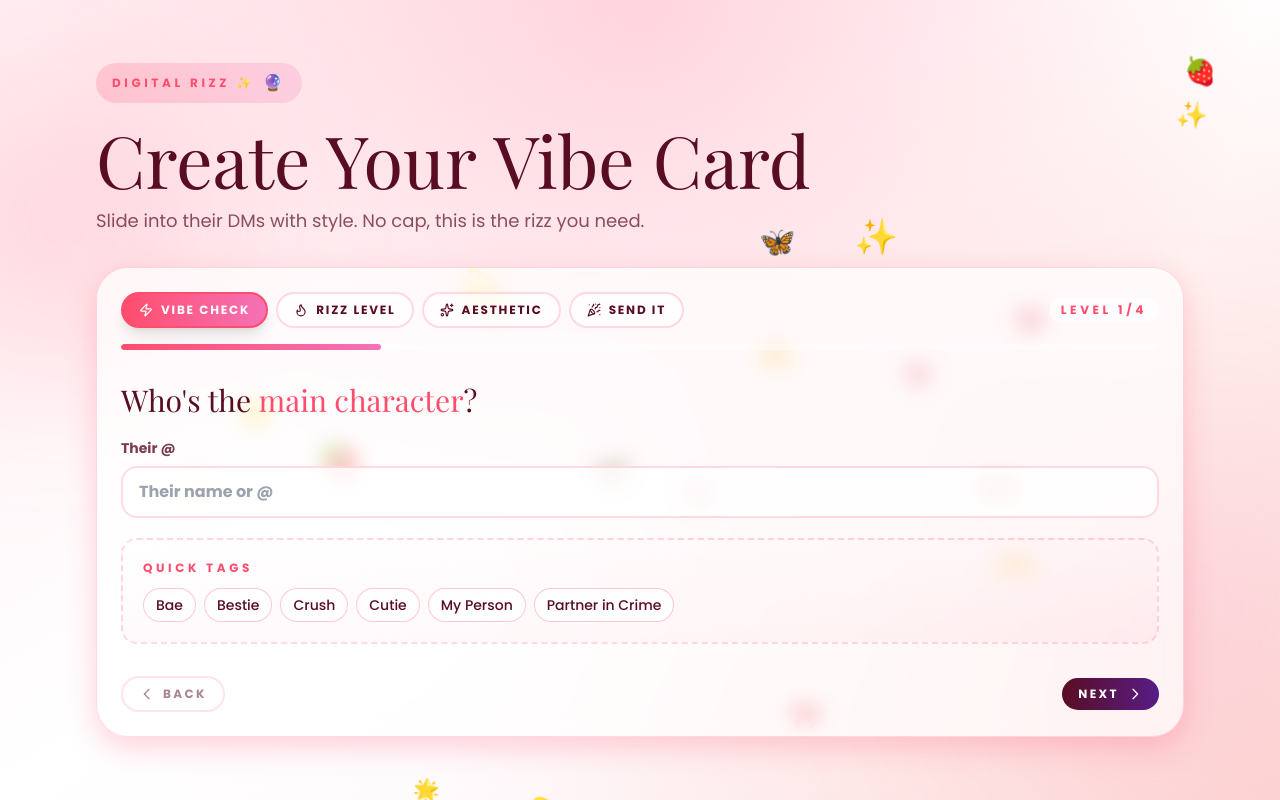
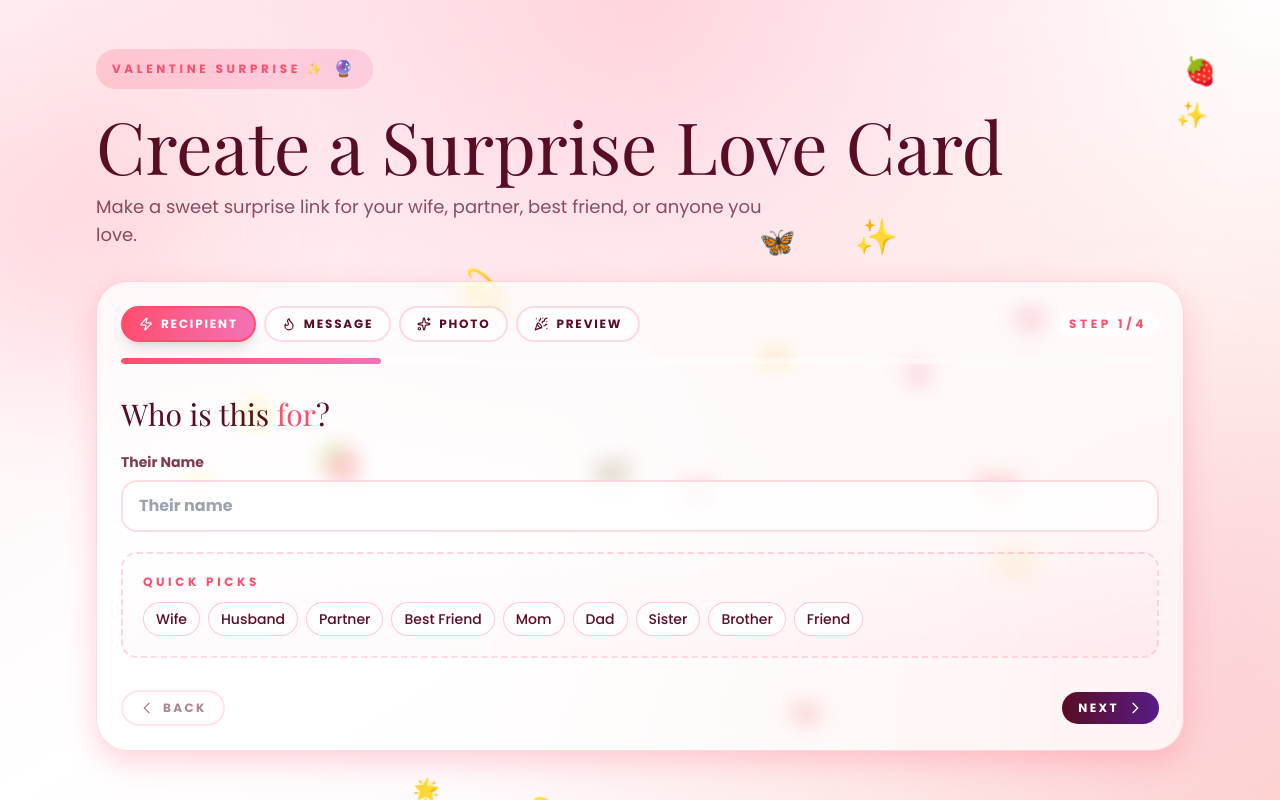
Before and after one commit to rajeshdumpeti/valentine-day, a React (Vite) app: page / in a window 1280 px wide. Shown: the top 800 px of the page. Built offline with nearby package versions, Linux system fonts and the light colour scheme.

Commit message:
Refresh copy for Valentine surprise

```diff
--- a/src/App.jsx
+++ b/src/App.jsx
@@ -199,7 +199,7 @@ const VibePlayer = ({ vibe }) => {
       <div className="flex items-center gap-3 mb-3">
         <Music size={20} className="text-rose" />
         <span className="text-sm font-bold uppercase tracking-wider text-rose">
-          Vibe Playlist
+          Mood Playlist
         </span>
         <div className="flex-1 h-px bg-rose/20"></div>
       </div>
@@ -264,21 +264,21 @@ const CreatorView = ({ onCopyLink }) => {
   const [showPixelRain, setShowPixelRain] = useState(false);
 
   const messageSuggestions = [
-    "You're my Roman Empire",
-    "Rizz level: You",
-    "No cap, you're my favorite person fr",
-    "Lowkey obsessed with you",
-    "It's giving soulmate",
-    "You're my ick cure",
-    "Main character energy with you",
-    "You're my glitch in the matrix",
+    "You make ordinary days feel special.",
+    "I’m grateful for you—today and always.",
+    "You’re my favorite hello and sweetest goodbye.",
+    "Life feels lighter with you in it.",
+    "You make my heart smile.",
+    "Thank you for being you.",
+    "Every day with you is a gift.",
+    "You’re my safe place.",
   ];
 
   const steps = [
-    { id: "name", label: "Vibe Check", rune: "👀", icon: Zap },
-    { id: "message", label: "Rizz Level", rune: "💬", icon: Flame },
-    { id: "image", label: "Aesthetic", rune: "🖼️", icon: Sparkles },
-    { id: "preview", label: "Send It", rune: "✈️", icon: PartyPopper },
+    { id: "name", label: "Recipient", rune: "👀", icon: Zap },
+    { id: "message", label: "Message", rune: "💬", icon: Flame },
+    { id: "image", label: "Photo", rune: "🖼️", icon: Sparkles },
+    { id: "preview", label: "Preview", rune: "✈️", icon: PartyPopper },
   ];
 
   const stickerThemes = [
@@ -291,15 +291,15 @@ const CreatorView = ({ onCopyLink }) => {
 
   const vibeKeywords = {
     softie: ["sweet", "love", "forever", "heart", "cute", "darling", "soft"],
-    chaos: ["obsessed", "wild", "crazy", "chaos", "spicy", "toxic", "unhinged"],
-    main: ["icon", "main", "slay", "queen", "king", "legend", "vibe", "rizz"],
+    chaos: ["playful", "silly", "wild", "bold", "funny", "adventure", "spark"],
+    main: ["icon", "star", "queen", "king", "legend", "vibe", "glow"],
   };
 
   const getVibe = (text) => {
     const value = text.toLowerCase();
     let score = clamp(value.length * 3, 0, 70);
-    let label = "Softie Era";
-    let tag = "Cinnamon roll energy 🍥";
+    let label = "Sweet & Soft";
+    let tag = "Warm and tender energy 💗";
     let icon = "😊";
 
     const hasSoftie = vibeKeywords.softie.some((word) => value.includes(word));
@@ -312,20 +312,20 @@ const CreatorView = ({ onCopyLink }) => {
     score = clamp(score, 0, 100);
 
     if (hasChaos || score > 85) {
-      label = "Chaos Mode";
-      tag = "Unhinged in a hot way 😈";
+      label = "Playful Spark";
+      tag = "Light, fun, and a little bold ✨";
       icon = "😈";
     } else if (hasMain || score > 65) {
-      label = "Main Character";
-      tag = "Slay all day 💅";
+      label = "Star Energy";
+      tag = "Confident and glowing ✨";
       icon = "👑";
     } else if (score > 35) {
-      label = "Softie Era";
+      label = "Sweet & Soft";
       tag = "Warm and fuzzy 🥰";
       icon = "🌸";
     } else {
-      label = "Lowkey Cute";
-      tag = "Simple but effective ✨";
+      label = "Simple & Sweet";
+      tag = "Short, sweet, and sincere ✨";
       icon = "😌";
     }
 
@@ -334,8 +334,8 @@ const CreatorView = ({ onCopyLink }) => {
 
   const vibe = getVibe(message.trim());
   const lastStep = steps.length - 1;
-  const previewName = name.trim() || "Bae";
-  const previewMessage = message.trim() || "You're my Roman Empire.";
+  const previewName = name.trim() || "Valentine";
+  const previewMessage = message.trim() || "You make my heart smile.";
   const previewImage = imageMode === "url" ? imageUrl.trim() : imagePreview;
   const activeSticker =
     stickerThemes.find((theme) => theme.id === stickerTheme) ||
@@ -354,7 +354,7 @@ const CreatorView = ({ onCopyLink }) => {
   const handleGenerate = async (event) => {
     event.preventDefault();
     if (imageMode === "upload" && uploading) {
-      setImageError("Wait for upload, bestie! ⏳");
+      setImageError("Please wait for the upload to finish. ⏳");
       return;
     }
 
@@ -368,8 +368,8 @@ const CreatorView = ({ onCopyLink }) => {
 
     const finalImage = imageUrl.trim();
     const payload = {
-      name: name.trim() || "Bae",
-      message: message.trim() || "You're my Roman Empire.",
+      name: name.trim() || "Valentine",
+      message: message.trim() || "You make my heart smile.",
       imageUrl: finalImage,
       vibe: vibe.label,
       theme: stickerTheme,
@@ -441,14 +441,14 @@ const CreatorView = ({ onCopyLink }) => {
 
       <motion.div {...fadeInUp}>
         <div className="inline-flex items-center gap-2 rounded-full bg-gradient-to-r from-rose/20 to-pink-400/20 backdrop-blur-sm px-4 py-2 text-xs font-bold uppercase tracking-[0.3em] text-rose">
-          Digital Rizz ✨
+          Valentine Surprise ✨
           <span className="text-base">🔮</span>
         </div>
         <h1 className="mt-5 font-display text-4xl sm:text-7xl text-wine">
-          Create Your <GlitchText>Vibe Card</GlitchText>
+          Create a <GlitchText>Surprise Love Card</GlitchText>
         </h1>
         <p className="mt-3 max-w-2xl text-base text-wine/70 sm:text-lg">
-          Slide into their DMs with style. No cap, this is the rizz you need.
+          Make a sweet surprise link for your wife, partner, best friend, or anyone you love.
         </p>
       </motion.div>
 
@@ -476,7 +476,7 @@ const CreatorView = ({ onCopyLink }) => {
                 })}
               </div>
               <span className="text-xs font-bold uppercase tracking-[0.3em] text-rose bg-white/60 px-3 py-1 rounded-full">
-                Level {step + 1}/{steps.length}
+                Step {step + 1}/{steps.length}
               </span>
             </div>
 
@@ -494,23 +494,23 @@ const CreatorView = ({ onCopyLink }) => {
             {step === 0 && (
               <motion.div {...fadeInUp} className="grid gap-5">
                 <h2 className="font-display text-3xl text-wine">
-                  Who's the <span className="text-rose">main character</span>?
+                  Who is this <span className="text-rose">for</span>?
                 </h2>
                 <label className="grid gap-2 text-sm font-bold text-wine/80">
-                  Their @
+                  Their Name
                   <input
                     className="rounded-2xl border-2 border-rose/20 bg-white/80 px-4 py-3 text-base text-wine outline-none transition-all focus:border-rose focus:ring-4 focus:ring-rose/20"
-                    placeholder="Their name or @"
+                    placeholder="Their name"
                     value={name}
                     onChange={(event) => setName(event.target.value)}
                   />
                 </label>
                 <div className="grid gap-3 rounded-2xl border-2 border-dashed border-rose/20 bg-gradient-to-br from-white/50 to-rose/5 p-5">
                   <p className="text-xs font-bold uppercase tracking-[0.3em] text-rose">
-                    Quick Tags
+                    Quick Picks
                   </p>
                   <div className="flex flex-wrap gap-2">
-                    {["Bae", "Bestie", "Crush", "Cutie", "My Person", "Partner in Crime"].map((tag) => (
+                    {["Wife", "Husband", "Partner", "Best Friend", "Mom", "Dad", "Sister", "Brother", "Friend"].map((tag) => (
                       <button
                         key={tag}
                         type="button"
@@ -529,10 +529,10 @@ const CreatorView = ({ onCopyLink }) => {
               <motion.div {...fadeInUp} className="grid gap-6">
                 <div>
                   <h2 className="font-display text-3xl text-wine">
-                    Drop your <span className="text-rose">rizz line</span>
+                    Write a <span className="text-rose">sweet message</span>
                   </h2>
                   <p className="text-sm text-wine/70">
-                    Keep it real or go full delulu. We don't judge.
+                    Keep it heartfelt, funny, or simple—whatever feels right.
                   </p>
                 </div>
 
@@ -541,7 +541,7 @@ const CreatorView = ({ onCopyLink }) => {
                   <textarea
                     rows={3}
                     className="rounded-2xl border-2 border-rose/20 bg-white/80 px-4 py-3 text-base text-wine outline-none transition-all focus:border-rose focus:ring-4 focus:ring-rose/20 resize-none"
-                    placeholder="Type your rizz here..."
+                    placeholder="Type your message here..."
                     value={message}
                     onChange={(event) => {
                       setMessage(event.target.value);
@@ -552,7 +552,7 @@ const CreatorView = ({ onCopyLink }) => {
 
                 <div className="grid gap-3 rounded-2xl border-2 border-rose/10 bg-gradient-to-br from-white/60 to-rose/5 p-5">
                   <p className="text-xs font-bold uppercase tracking-[0.3em] text-rose">
-                    Pre-written Rizz
+                    Message Ideas
                   </p>
                   <div className="grid gap-2">
                     {messageSuggestions.map((suggestion) => (
@@ -578,7 +578,7 @@ const CreatorView = ({ onCopyLink }) => {
                   <div className="glass-card rounded-2xl p-5">
                     <div className="flex items-center justify-between mb-4">
                       <span className="text-xs font-bold uppercase tracking-[0.3em] text-rose">
-                        Vibe Check
+                        Mood Check
                       </span>
                       <span className="text-2xl">{vibe.icon}</span>
                     </div>
@@ -609,10 +609,10 @@ const CreatorView = ({ onCopyLink }) => {
               <motion.div {...fadeInUp} className="grid gap-6">
                 <div>
                   <h2 className="font-display text-3xl text-wine">
-                    Set the <span className="text-rose">aesthetic</span>
+                    Add a <span className="text-rose">photo</span> (optional)
                   </h2>
                   <p className="text-sm text-wine/70">
-                    Upload a pic or use a meme template. It's giving ✨
+                    Upload a photo or choose a playful template.
                   </p>
                 </div>
 
@@ -815,7 +815,7 @@ const CreatorView = ({ onCopyLink }) => {
                     Hey <GlitchText>{previewName}</GlitchText>, will you be my Valentine?
                   </h3>
                   <p className="mt-2 text-sm text-wine/60 relative z-10">
-                    This is exactly how they'll see your vibe card
+                    This is exactly how they'll see your love card
                   </p>
 
                   <div className="mt-6 grid gap-6 sm:grid-cols-2 sm:items-center relative z-10">
@@ -844,7 +844,7 @@ const CreatorView = ({ onCopyLink }) => {
                         </div>
                         <div>
                           <p className="text-xs font-bold uppercase tracking-[0.3em] text-rose">
-                            Vibe: {vibe.label}
+                          Mood: {vibe.label}
                           </p>
                           <p className="text-xs text-wine/60">Sent with 💖</p>
                         </div>
@@ -946,7 +946,7 @@ const CreatorView = ({ onCopyLink }) => {
           >
             <div className="flex items-center gap-3">
               <Sparkles className="h-4 w-4" />
-              <span>Link copied! Time to slide into DMs 🫣</span>
+              <span>Link copied! Share your surprise 💌</span>
             </div>
           </motion.div>
         )}
@@ -970,36 +970,28 @@ const ReceiverView = ({ payload, error }) => {
   const cardRef = useRef(null);
 
   const fleeInsults = [
-    "Wow, rude much? 😒",
+    "Nice try! 😅",
     "Can't catch me! 🏃‍♂️",
-    "Try harder bestie 💅",
-    "Skill issue 😏",
-    "L + ratio + you missed",
+    "Almost! Try again 💫",
+    "Too slow! 🐢",
     "I'm shy! 👉👈",
     "Nope, try again 🔄",
     "You're gonna have to do better than that",
     "✨ Manifesting your miss ✨",
     "This button has commitment issues",
-    "My disappointment is immeasurable",
-    "I'm just a little guy 🥺",
     "Error 404: Will not comply",
     "Access denied ⛔",
-    "Too slow! 🐢",
     "Are you even trying?",
-    "This is embarrassing for you",
     "My wifi is lagging ✨",
     "I have plans... to not be caught",
-    "Not today, Satan 👿",
-    "I'm listening to Taylor Swift ✨",
-    "Read the room, bestie",
-    "The rizz isn't rizzing",
+    "Not today 👿",
+    "Read the room 😌",
     "You have to earn this W",
     "My social battery is low 🔋",
-    "I'm in my flop era",
-    "The ick is real",
+    "I'm in my sleepy era",
     "Catch these hands instead 👏",
     "I'm not like other buttons",
-    "Main character energy ✨"
+    "Star energy ✨"
   ];
 
   const moveNoButton = () => {
@@ -1121,15 +1113,15 @@ const ReceiverView = ({ payload, error }) => {
       <div className="flex min-h-screen items-center justify-center px-6">
         <div className="max-w-md rounded-3xl border-2 border-rose/20 bg-white/90 p-8 text-center shadow-2xl">
           <div className="text-5xl mb-4">💔</div>
-          <h2 className="font-display text-3xl text-wine">Link is Dead</h2>
+          <h2 className="font-display text-3xl text-wine">Link Not Found</h2>
           <p className="mt-3 text-wine/70">
-            This vibe card expired or got lost in the digital void.
+            This love card expired or the link is invalid.
           </p>
           <a
             href="/"
             className="mt-5 inline-flex items-center gap-2 rounded-full bg-gradient-to-r from-rose to-pink-400 px-6 py-3 text-sm font-bold text-white hover:shadow-lg transition-all"
           >
-            Create Your Own Vibe
+            Create Your Own Love Card
             <Sparkles className="h-4 w-4" />
           </a>
         </div>
@@ -1159,7 +1151,7 @@ const ReceiverView = ({ payload, error }) => {
               className="mb-6 inline-flex items-center gap-2 rounded-full bg-gradient-to-r from-rose/20 via-pink-400/20 to-purple-400/20 backdrop-blur-sm px-4 py-2 text-xs font-bold uppercase tracking-[0.3em] text-rose shadow-lg"
             >
               <Sparkles className="h-3 w-3" />
-              Vibe Check Protocol Activated
+              Love Note Incoming
               <Zap className="h-3 w-3" />
             </motion.div>
 
@@ -1175,7 +1167,7 @@ const ReceiverView = ({ payload, error }) => {
                 <p className="text-xs font-bold uppercase tracking-[0.2em] text-rose">
                   Incoming Message
                 </p>
-                <p className="text-sm text-wine/70">From your secret admirer</p>
+                <p className="text-sm text-wine/70">From someone who cares about you</p>
               </div>
             </motion.div>
 
@@ -1342,7 +1334,7 @@ const ReceiverView = ({ payload, error }) => {
                 </div>
                 <div>
                   <p className="text-2xl font-bold text-green-600">{Math.floor(buttonClickCount * 1.5)}</p>
-                  <p className="text-xs text-wine/60">Rizz Points</p>
+                  <p className="text-xs text-wine/60">Love Points</p>
                 </div>
               </div>
               <p className="mt-3 text-xs text-wine/40 text-center">
@@ -1388,7 +1380,7 @@ const ReceiverView = ({ payload, error }) => {
                 transition={{ duration: 0.7, delay: 0.1 }}
                 className="mt-3 text-wine/70 sm:text-lg"
               >
-                The rizz worked! Here's your official vibe card.
+                It worked! Here's your official love card.
               </motion.p>
 
               <motion.div
@@ -1397,7 +1389,7 @@ const ReceiverView = ({ payload, error }) => {
                 transition={{ duration: 0.7, delay: 0.15 }}
                 className="mt-6 flex flex-wrap justify-center gap-3"
               >
-                {["Enchanted AF", "Vibe: Locked", "Rizz: Successful", "Hearts: Full"].map((badge, i) => (
+                {["Enchanted", "Mood: Locked", "Message: Sent", "Hearts: Full"].map((badge, i) => (
                   <motion.span
                     key={badge}
                     initial={{ opacity: 0, scale: 0 }}
@@ -1420,7 +1412,7 @@ const ReceiverView = ({ payload, error }) => {
                   {payload.imageUrl ? (
                     <img
                       src={payload.imageUrl}
-                      alt="Vibe Card"
+                      alt="Love Card"
                       crossOrigin="anonymous"
                       className="h-72 w-full object-cover sm:h-80"
                     />
@@ -1459,7 +1451,7 @@ const ReceiverView = ({ payload, error }) => {
                     <div className="flex items-center gap-2 text-sm text-wine/70">
                       <span className="inline-flex items-center gap-1">
                         <Zap className="h-4 w-4" />
-                        Vibe: {payload.vibe || "Perfect"}
+                        Mood: {payload.vibe || "Perfect"}
                       </span>
                       <span>•</span>
                       <span className="inline-flex items-center gap-1">
@@ -1471,7 +1463,7 @@ const ReceiverView = ({ payload, error }) => {
 
                   <div className="pt-4 border-t border-rose/10">
                     <p className="text-sm text-wine/60">
-                      Screenshot this moment, share the W, and keep the magic going.
+                      Save this moment and share the love.
                     </p>
                   </div>
                 </motion.div>
@@ -1498,8 +1490,8 @@ const ReceiverView = ({ payload, error }) => {
                   onClick={() => {
                     if (navigator.share) {
                       navigator.share({
-                        title: 'Check out my vibe card!',
-                        text: `${payload.name} just received this digital Valentine!`,
+                        title: "A Valentine surprise for you!",
+                        text: `${payload.name} just received a sweet Valentine surprise!`,
                         url: window.location.href,
                       });
                     }
@@ -1526,13 +1518,13 @@ const ReceiverView = ({ payload, error }) => {
               className="text-center"
             >
               <p className="text-sm text-wine/40">
-                Made with 💖 using digital rizz technology
+                Made with 💖 for a Valentine surprise
               </p>
               <a
                 href="/"
                 className="inline-block mt-4 text-sm font-medium text-rose hover:text-wine transition-colors"
               >
-                Create your own vibe card →
+                Create your own love card →
               </a>
             </motion.div>
           </motion.div>
@@ -1591,7 +1583,7 @@ export default function App() {
       const decoded = decodePayload(dataParam);
       setPayload(decoded);
     } catch (decodeError) {
-      setError("Invalid vibe card data");
+      setError("Invalid love card data");
     }
   }, []);
 
@@ -1665,7 +1657,16 @@ export default function App() {
       <div className="pointer-events-none absolute -left-16 top-24 -z-10 h-64 w-64 rounded-full bg-rose/25 blur-[100px]" />
       <div className="pointer-events-none absolute -right-10 bottom-10 -z-10 h-72 w-72 rounded-full bg-pink-300/30 blur-[120px]" />
       {showReceiver ? (
-        <ReceiverView payload={payload ?? { name: "Bae", message: "You're my Roman Empire.", vibe: "Perfect Match" }} error={error} />
+        <ReceiverView
+          payload={
+            payload ?? {
+              name: "Valentine",
+              message: "You make my heart smile.",
+              vibe: "Perfect Match",
+            }
+          }
+          error={error}
+        />
       ) : (
         <CreatorView />
       )}
```
